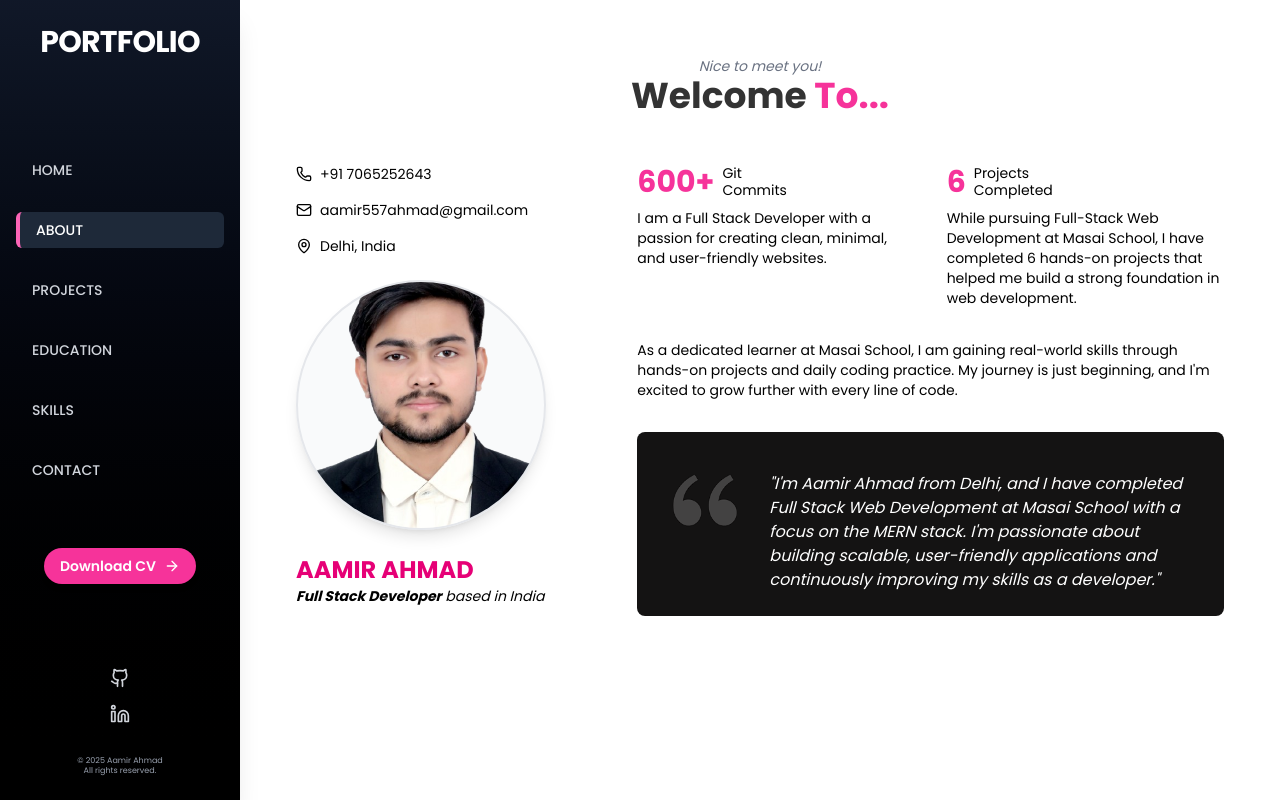
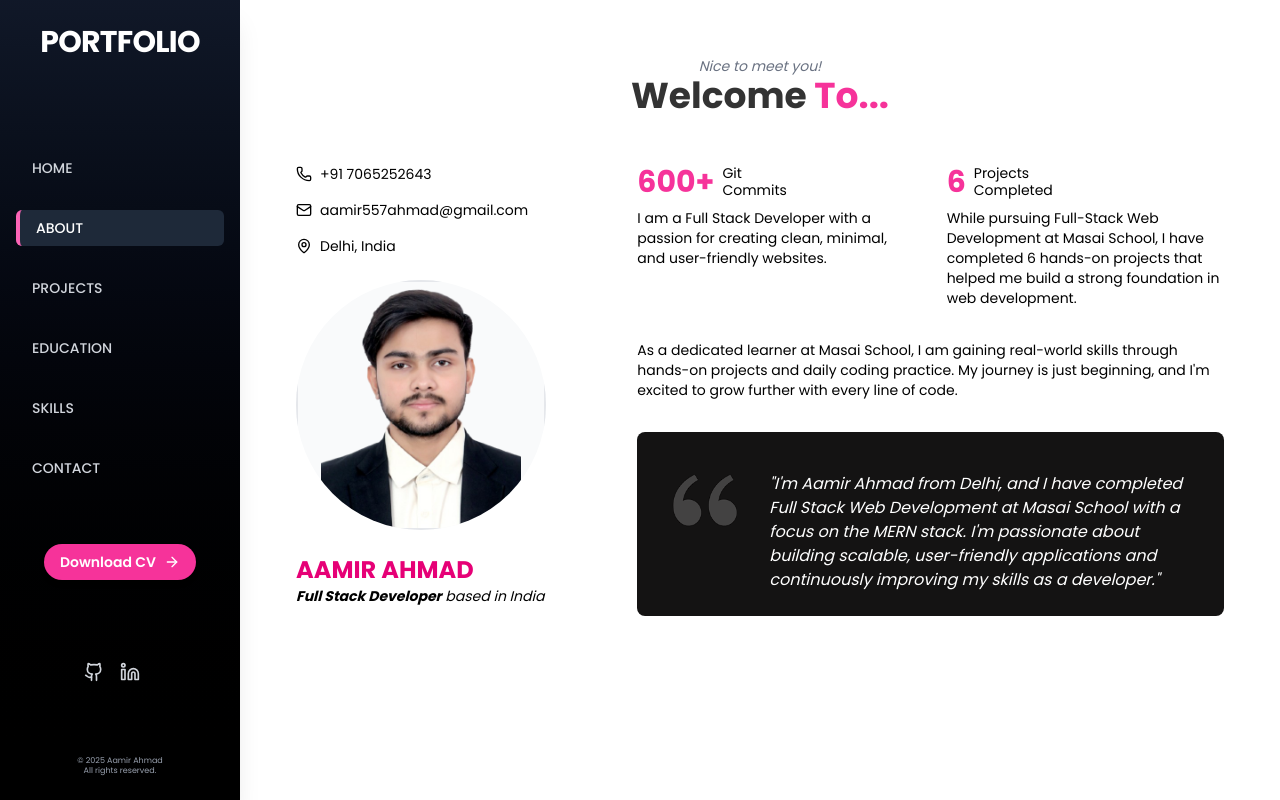
Before and after one commit to Aamir-786687/Portfolio, a React (Vite) app in the folder portfolio_react/: page /about in a window 1280 px wide. Built offline with nearby package versions, Linux system fonts and the light colour scheme.

Commit message:
Profile picture, Project section updated

```diff
--- a/portfolio_react/src/App.jsx
+++ b/portfolio_react/src/App.jsx
@@ -14,7 +14,7 @@ function App() {
       <div className="flex flex-col md:flex-row bg-white h-screen">
         <Sidebar />
 
-        <div className="md:ml-[200px] lg:ml-[220px] xl:ml-[240px] w-full p-4 md:p-6 h-screen overflow-y-auto overflow-x-hidden"> {/* Responsive padding and margin */}
+        <div className="md:ml-[235px] lg:ml-[200px] xl:ml-[240px] w-full p-4 md:p-6 h-screen overflow-y-auto overflow-x-hidden">
           <Routes>
             <Route path="/" element={<Home />} />
             <Route path="/about" element={<About />} />
--- a/portfolio_react/src/components/Sidebar.jsx
+++ b/portfolio_react/src/components/Sidebar.jsx
@@ -112,14 +112,26 @@ export default function Sidebar() {
         </div>
 
         {/* Social Icons */}
-        <div className="flex flex-col items-center space-y-3 sm:space-y-4 text-gray-300">
-          <a href="https://github.com/Aamir-786687" target="_blank" className="hover:text-cyan-400 transition">
-            <Github size={16} className="sm:w-4 sm:h-4 md:w-5 md:h-5" />
+        <div className="flex items-center ml-17 space-x-3 sm:space-x-4 text-gray-300">
+          <a
+            href="https://github.com/Aamir-786687"
+            target="_blank"
+            rel="noopener noreferrer"
+            className="hover:text-cyan-400 transition"
+          >
+            <Github className="sm:w-4 sm:h-4 md:w-5 md:h-5" />
           </a>
 
-          <a href="https://www.linkedin.com/in/ah-aamir/" target="_blank" className="hover:text-cyan-400 transition">
-            <Linkedin size={16} className="sm:w-4 sm:h-4 md:w-5 md:h-5" />
+          <a
+            href="https://www.linkedin.com/in/ah-aamir/"
+            target="_blank"
+            rel="noopener noreferrer"
+            className="hover:text-cyan-400 transition"
+          >
+            <Linkedin className="sm:w-4 sm:h-4 md:w-5 md:h-5" />
           </a>
+        </div>
+
 
         <div className="text-[6px] sm:text-[7px] md:text-[8px] text-gray-400 mt-3 sm:mt-4 leading-tight text-center">
           © 2025 Aamir Ahmad
@@ -127,15 +139,17 @@ export default function Sidebar() {
           All rights reserved.
         </div>
       </div>
-      </div>
 
-      {/* Overlay for mobile */}
-      {isOpen && (
+
+      {/* Overlay for mobile */ }
+  {
+    isOpen && (
       <div
         className="fixed inset-0 bg-black bg-opacity-50 z-30 md:hidden"
         onClick={() => setIsOpen(false)}
       />
-      )}
+    )
+  }
     </>
   );
 }
--- a/portfolio_react/src/pages/About.jsx
+++ b/portfolio_react/src/pages/About.jsx
@@ -38,11 +38,11 @@ export default function About() {
                 </div>
               </div>
 
-              <div className="relative w-[180px] h-[180px] sm:w-[220px] sm:h-[220px] md:w-[250px] md:h-[250px] mb-6 flex items-center justify-center bg-gray-50 rounded-full">
+              <div className="relative w-[180px] h-[180px] sm:w-[220px] sm:h-[220px] md:w-[250px] md:h-[250px] mb-6 flex items-center justify-center bg-gray-50 rounded-full overflow-hidden">
                 <img
                   src={ME2}
                   alt="Aamir Ahmad"
-                  className="rounded-full object-cover w-full h-full shadow-lg border-2 border-gray-200"
+                  className="w-full h-full object-contain shadow-lg border-2 border-gray-200"
                   onError={(e) => {
                     console.error('Image failed to load:', e.target.src);
                     e.target.style.display = 'none';
--- a/portfolio_react/src/pages/Projects.jsx
+++ b/portfolio_react/src/pages/Projects.jsx
@@ -46,13 +46,13 @@ export default function Projects() {
                 <img
                   src={imageMap[project.image]}
                   alt={project.title}
-                   className="w-full h-48 sm:h-56 md:h-80 lg:h-64 object-cover"
+                  className="w-full h-48 sm:h-56 md:h-52 lg:h-64 object-cover"
                 />
-                                 <div className="p-3 sm:p-4 md:p-8 lg:p-6">
-                                     <h3 className="text-base sm:text-lg md:text-2xl lg:text-xl font-semibold mb-2">{project.title}</h3>
+                <div className="p-3 sm:p-4 md:p-5 lg:p-6">
+                  <h3 className="text-base sm:text-lg md:text-base lg:text-xl font-semibold mb-2">{project.title}</h3>
                   <p className="text-xs sm:text-sm text-gray-600 mb-2">{project.days}</p>
-                                     <p className="text-xs sm:text-sm md:text-base lg:text-sm text-gray-700 mb-3 sm:mb-4 leading-relaxed">{project.description}</p>
-                                     <p className="text-xs sm:text-sm md:text-base lg:text-sm text-gray-500 mb-3 sm:mb-4">
+                  <p className="text-xs sm:text-sm md:text-xs lg:text-sm text-gray-700 mb-3 sm:mb-4 leading-relaxed">{project.description}</p>
+                  <p className="text-xs sm:text-sm md:text-xs lg:text-sm text-gray-500 mb-3 sm:mb-4">
                     <strong>Tech Stack:</strong> {project.techStack}
                   </p>
                   <div className="flex gap-2 sm:gap-3 md:gap-4">
```
Lines whose indentation alone changed are shown as unchanged.
